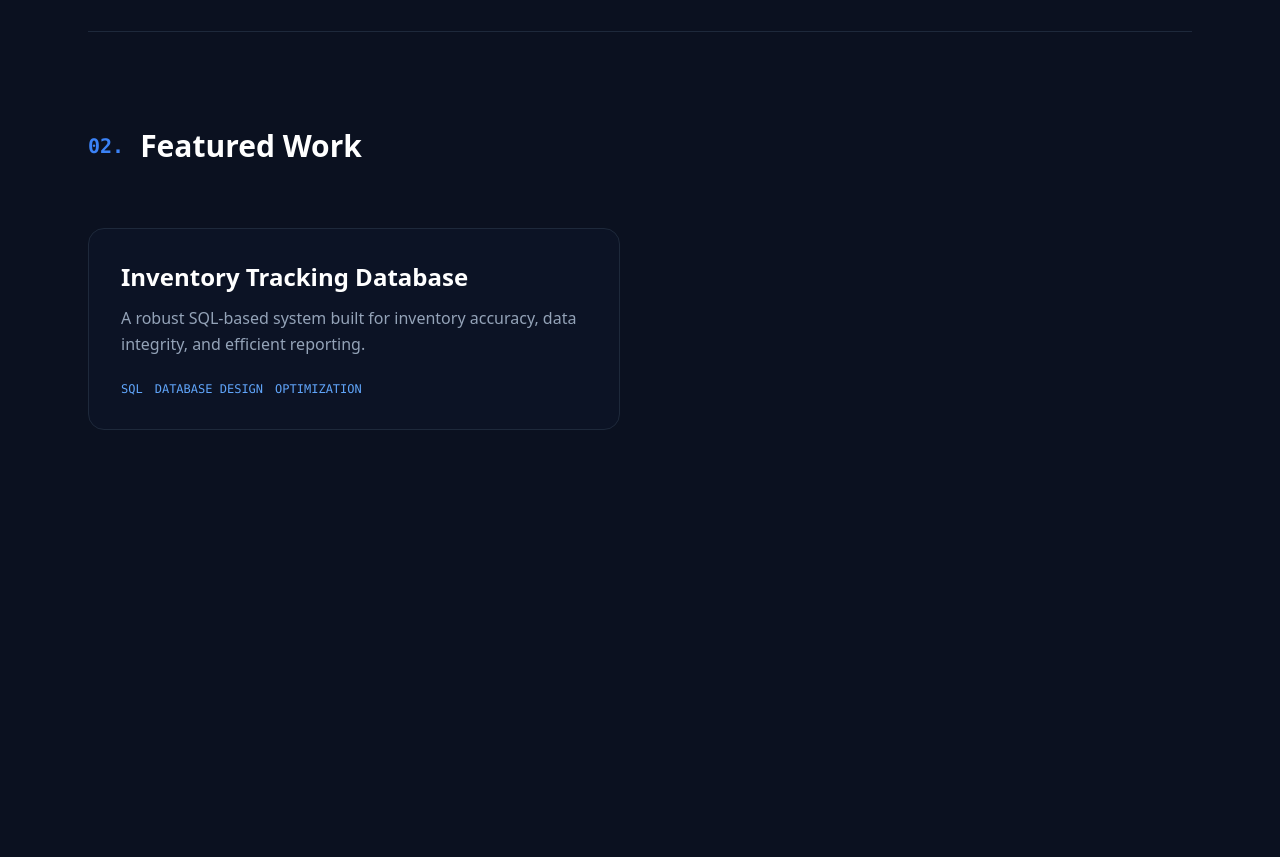
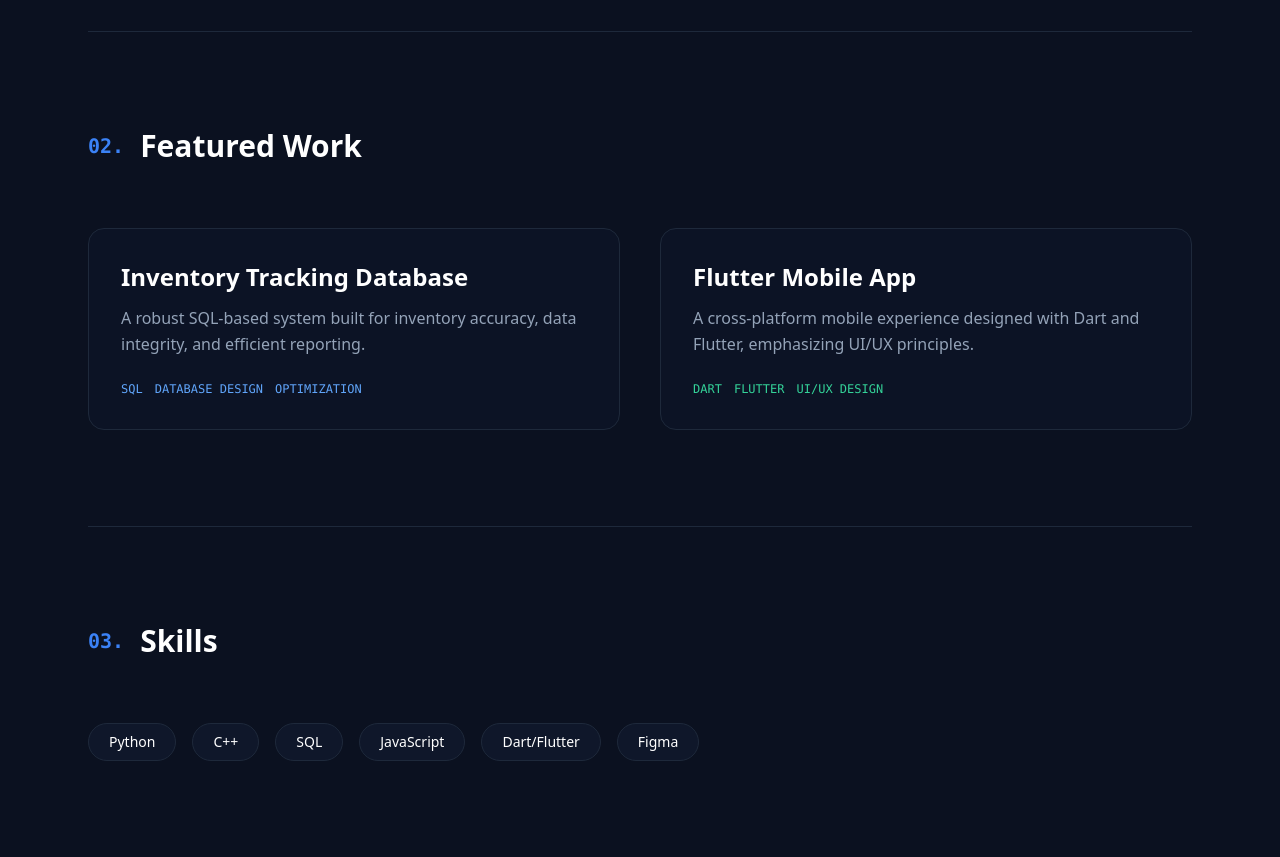
Before and after one commit to johntupas098/ramirez_portfolioFinalProj, a website: page index.html in a window 1280 px wide. Shown: the part 1346-2203 px from the top of the page. Before the commit the page ends 1872 px from the top, so only its background shows below. Drawn offline with nearby package versions, Linux system fonts and the light colour scheme.

Commit message:
commit changes

```diff
--- a/index.html
+++ b/index.html
@@ -168,3 +168,56 @@
               <li>Optimization</li>
             </ul>
           </article>
+
+            <article
+            class="group bg-slate-900/50 border border-slate-800 p-8 rounded-2xl hover:border-blue-500/50 transition-all"
+          >
+            <h3 class="text-2xl font-bold text-white mb-3">
+              Flutter Mobile App
+            </h3>
+            <p class="text-slate-400 mb-6 leading-relaxed">
+              A cross-platform mobile experience designed with Dart and Flutter,
+              emphasizing UI/UX principles.
+            </p>
+            <ul
+              class="flex flex-wrap gap-3 font-mono text-xs text-emerald-400 uppercase"
+            >
+              <li>Dart</li>
+              <li>Flutter</li>
+              <li>UI/UX Design</li>
+            </ul>
+          </article>
+        </div>
+      </section>
+
+      <section id="skills" class="py-24 border-t border-slate-800">
+        <h2 class="text-3xl font-bold text-white mb-16 flex items-center">
+          <span class="text-blue-500 font-mono text-xl mr-4">03.</span> Skills
+        </h2>
+        <div class="flex flex-wrap gap-4">
+          <span
+            class="px-5 py-2 bg-slate-900 border border-slate-800 rounded-full text-white text-sm"
+            >Python</span
+          >
+          <span
+            class="px-5 py-2 bg-slate-900 border border-slate-800 rounded-full text-white text-sm"
+            >C++</span
+          >
+          <span
+            class="px-5 py-2 bg-slate-900 border border-slate-800 rounded-full text-white text-sm"
+            >SQL</span
+          >
+          <span
+            class="px-5 py-2 bg-slate-900 border border-slate-800 rounded-full text-white text-sm"
+            >JavaScript</span
+          >
+          <span
+            class="px-5 py-2 bg-slate-900 border border-slate-800 rounded-full text-white text-sm"
+            >Dart/Flutter</span
+          >
+          <span
+            class="px-5 py-2 bg-slate-900 border border-slate-800 rounded-full text-white text-sm"
+            >Figma</span
+          >
+        </div>
+      </section>
```
